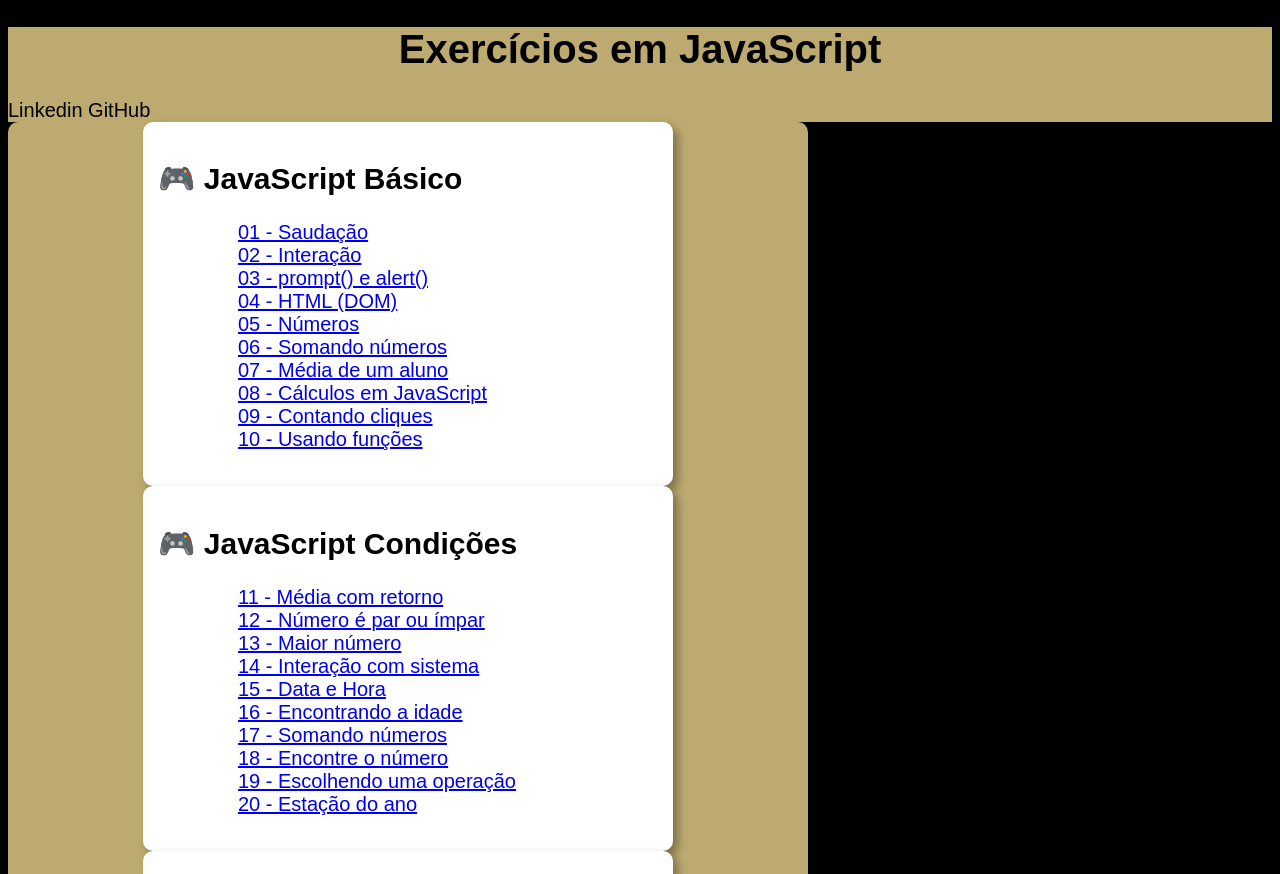
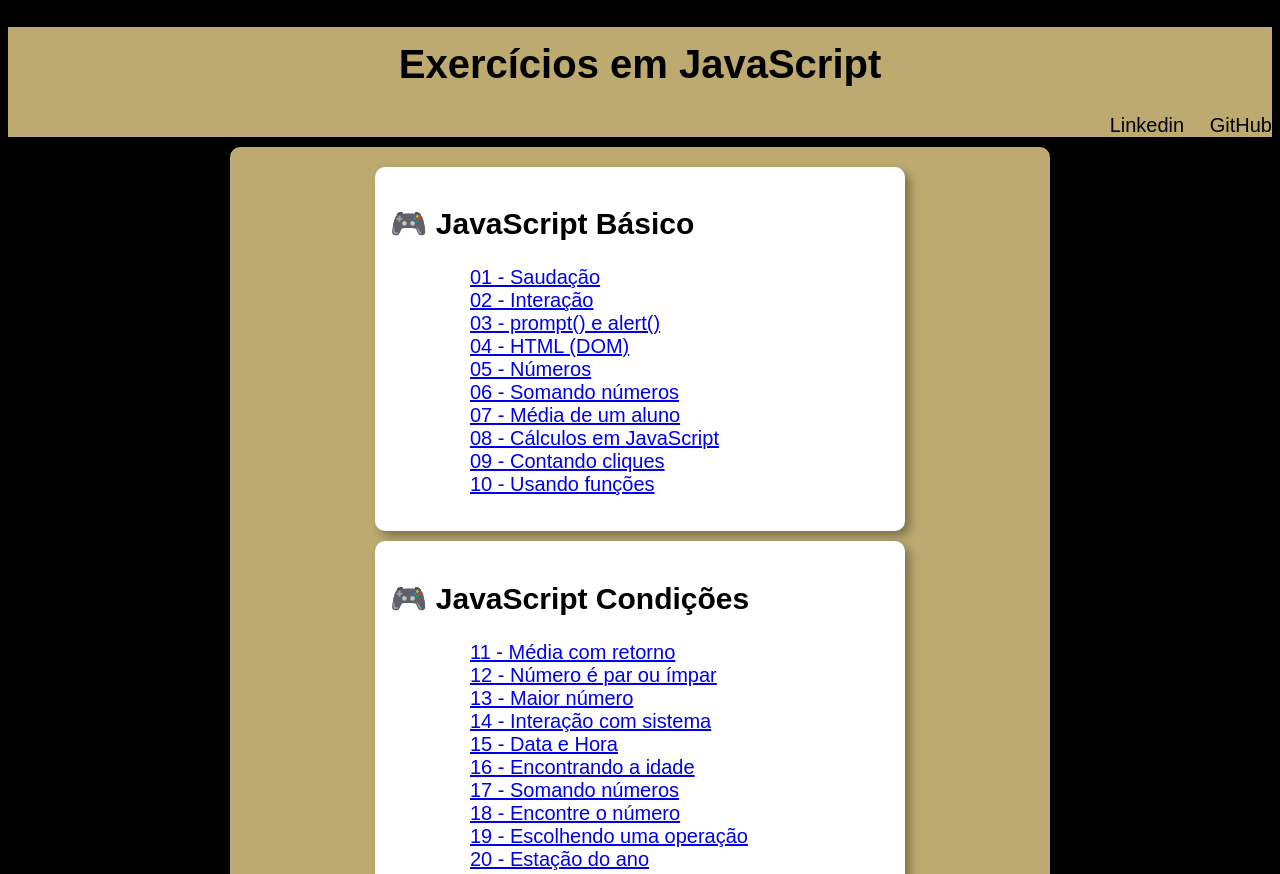
Before and after one commit to DasLopes/exercicios_javascript, a plain HTML site: page index.html in a window 1280 px wide. Shown: the top 874 px of the page. Drawn offline with Linux system fonts and the light colour scheme.

Commit message:
atualização css pagina principal

```diff
--- a/css/style.css
+++ b/css/style.css
@@ -7,18 +7,24 @@ body{
 
 header{
     background-color: #bcaa70;
+    margin-bottom: 10px;
+    text-align: right;
 }
 header h1 {
     text-align: center;
+    padding-top: 15px;
 }
 header nav a {
     color: black;
     text-decoration: none;
+    padding-left: 20px;
 }
 main {
     background-color: #bcaa70;
     width: 800px;
     border-radius: 10px;
+    margin: auto;
+    padding: 10px;
 
 }
 section{
@@ -27,6 +33,8 @@ section{
     padding: 15px;
     width: 500px;
     margin: auto;
+    margin-top: 10px;
+    margin-bottom: 10px;
     box-shadow: 5px 5px 10px rgba(0, 0, 0, 0.334);
 }
 
```
